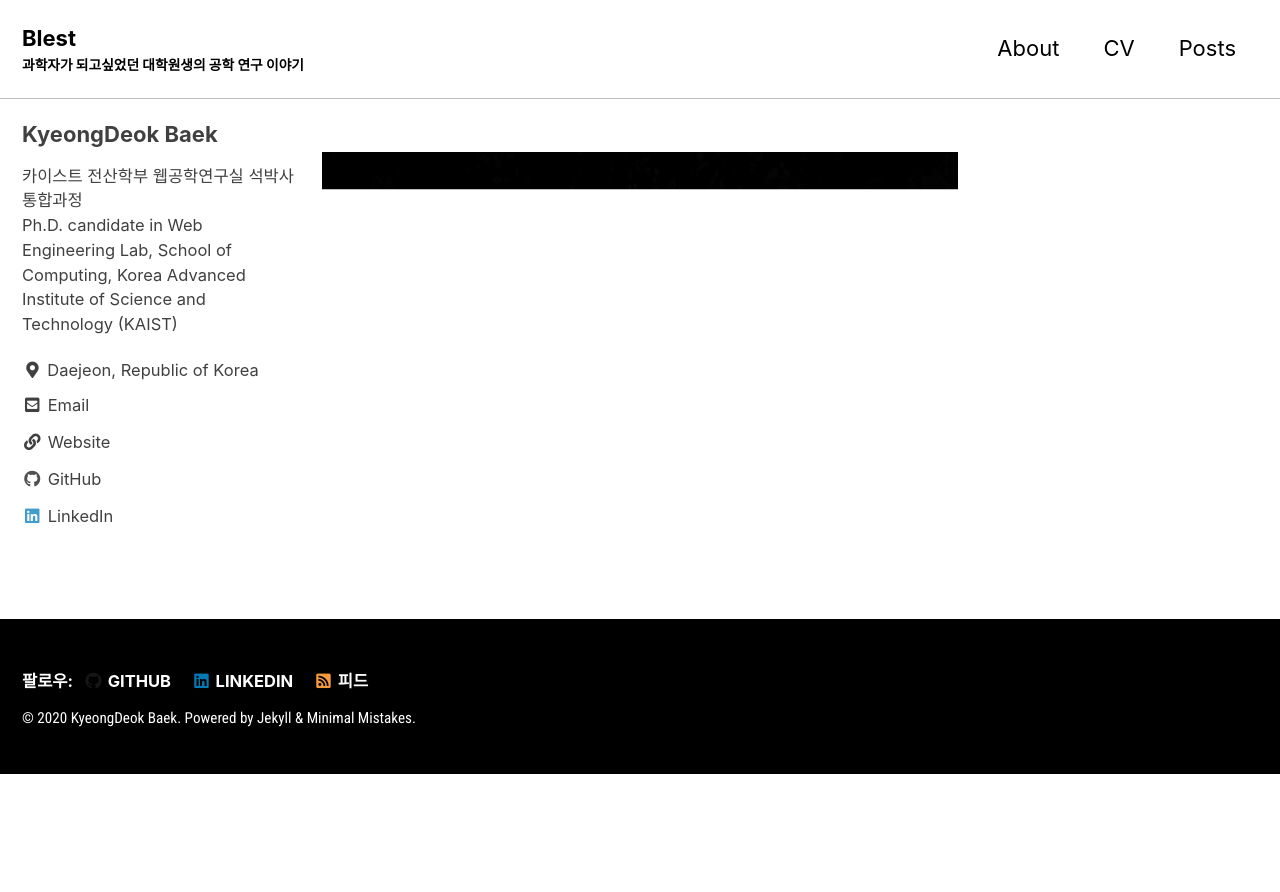
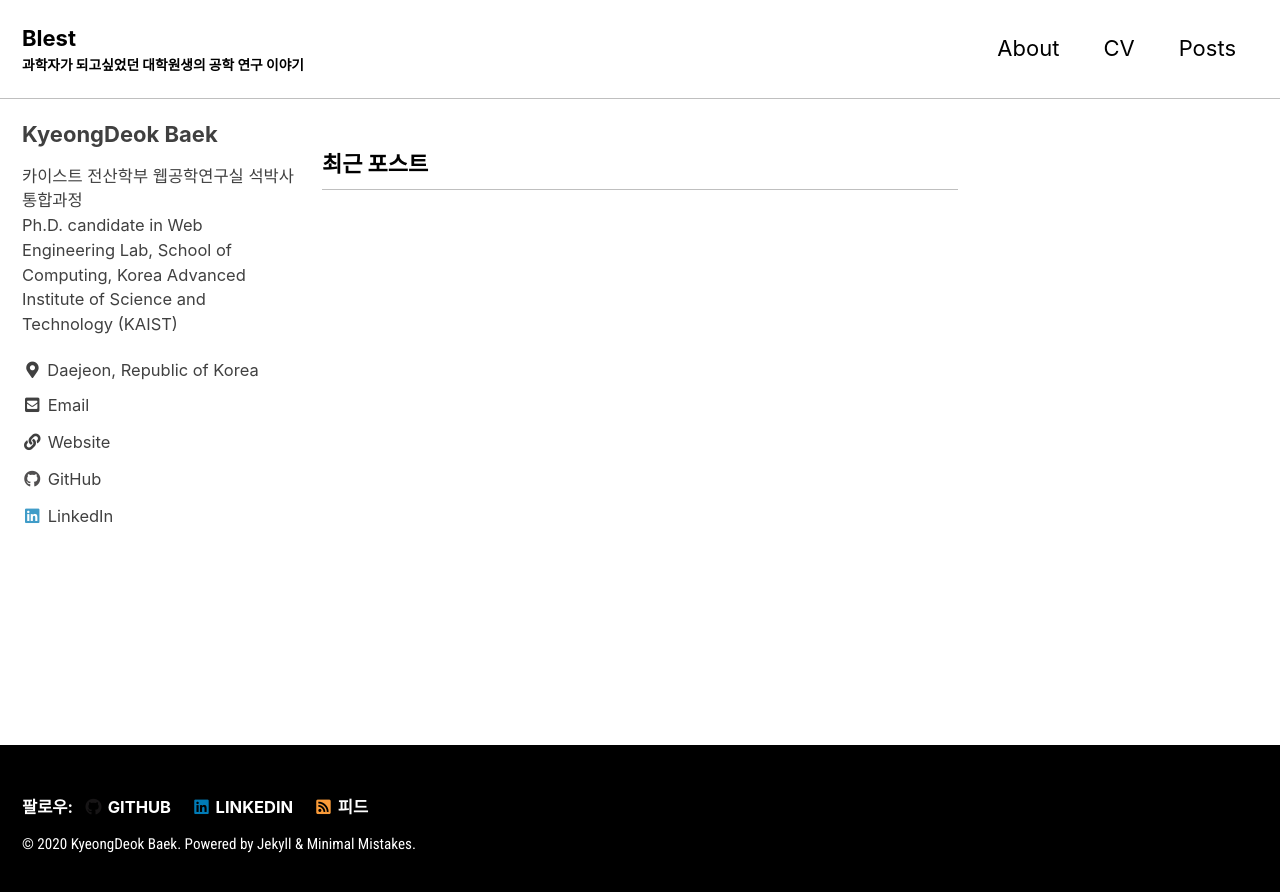
Before and after one commit to Blest215/blest215.github.io, a Jekyll site: the page built from index.html, in a window 1280 px wide. Shown: the top 892 px of the page. Built offline with Jekyll 4.4.1, drawn with Linux system fonts in a browser that asks for light colours; cached includes are drawn as plain includes; the list of posts is cut into pages by our own code.

Commit message:
스타일 변경

```diff
--- a/_config.yml
+++ b/_config.yml
@@ -10,7 +10,7 @@
 # Review documentation to determine if you should use `theme` or `remote_theme`
 # https://mmistakes.github.io/minimal-mistakes/docs/quick-start-guide/#installing-the-theme
 
-theme                  : "minimal-mistakes-jekyll"
+# theme                  : "minimal-mistakes-jekyll"
 # remote_theme           : "mmistakes/minimal-mistakes"
 minimal_mistakes_skin    : "contrast" # "default", "air", "aqua", "contrast", "dark", "dirt", "neon", "mint", "plum", "sunrise"
 
--- a/_includes/head/custom.html
+++ b/_includes/head/custom.html
@@ -5,7 +5,7 @@
 <link rel="apple-touch-icon" sizes="180x180" href="/assets/icons/favicon.ico">
 <link rel="icon" type="image/png" href="/assets/icons/favicon-32x32.png" sizes="32x32">
 <link rel="icon" type="image/png" href="/assets/icons/favicon-16x16.png" sizes="16x16">
-<link rel="manifest" href="/assets/manifest.json">
+<link rel="manifest" href="/assets/icons/manifest.json">
 <link rel="mask-icon" href="/assets/icons/favicon-96x96.png" color="#5bbad5">
 <meta name="theme-color" content="#ffffff">
 
--- a/_layouts/home.html
+++ b/_layouts/home.html
@@ -5,6 +5,7 @@ layout: archive
 {{ content }}
 
 <div style="width: 100%; background-image: url('/assets/images/bonfire.jpg');">
+</div>
 
 <h3 class="archive__subtitle">{{ site.data.ui-text[site.locale].recent_posts | default: "Recent Posts" }}</h3>
 
--- a/_sass/minimal-mistakes/_page.scss
+++ b/_sass/minimal-mistakes/_page.scss
@@ -70,6 +70,7 @@ body {
 
 .page__title {
   margin-top: 0;
+  margin-bottom: 0;
   line-height: 1;
 
   & + .page__meta {
```
